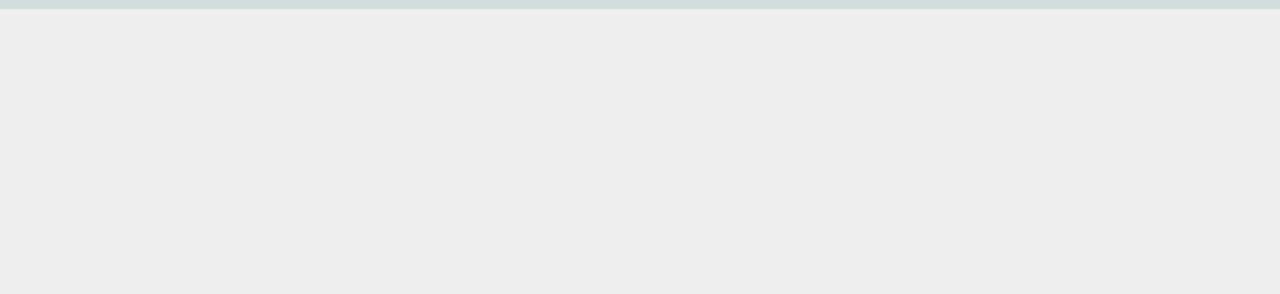
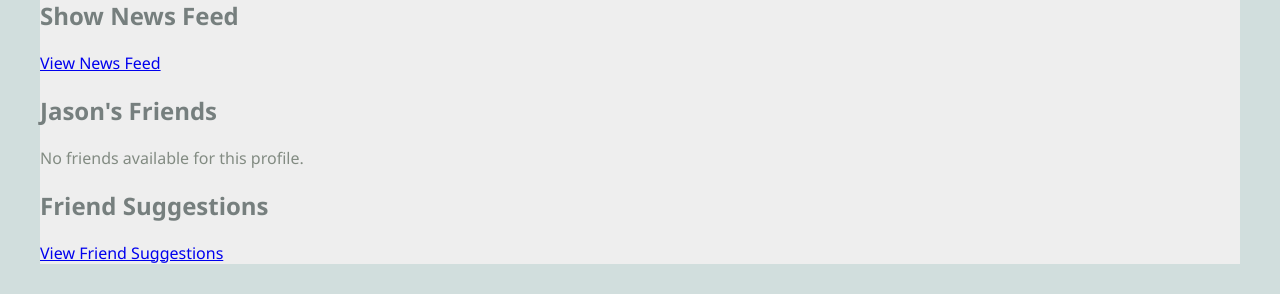
Before and after one commit to Keithy111/cs412, a Django app: page /mini_fb/profile/2 in a window 1280 px wide. Shown: the part 977-1271 px from the top of the page. Before the commit the page ends 986 px from the top, so only its background shows below. Run offline with Django 4.2, Linux system fonts and the light colour scheme; data comes from the database, SQL or seed files in the repository; both versions use the stored data as it was after the commit.

Commit message:
Added views and template for mini_fb

```diff
--- a/mini_fb/admin.py
+++ b/mini_fb/admin.py
@@ -7,3 +7,4 @@ from .models import *
 admin.site.register(Profile)
 admin.site.register(StatusMessage)
 admin.site.register(Image)
+admin.site.register(Friend)
--- a/mini_fb/models.py
+++ b/mini_fb/models.py
@@ -4,6 +4,7 @@
 ## mini_fb/models.py
 from django.db import models
 from django.urls import reverse ## NEW
+from django.utils import timezone
 
 
 # Create your models here.
@@ -33,6 +34,53 @@ class Profile(models.Model):
     '''returns the URL for the object’s detailed view'''
     return reverse('show_profile', kwargs={'pk': self.pk})
 
+  def get_friends(self):
+      '''Return all friends related to a profile'''
+
+      friends = Friend.objects.filter(models.Q(profile1=self) | models.Q(profile2=self))
+      friend_profiles = [
+          friend.profile2 if friend.profile1 == self else friend.profile1
+          for friend in friends
+      ]
+      return friend_profiles
+
+  def add_friend(self, friend):
+      '''  Add a Friend relation between self and another friend'''
+
+      if self == friend:
+          return
+      existing_friend = Friend.objects.filter(
+          models.Q(profile1=self, profile2=friend) | models.Q(profile1=friend, profile2=self)
+      ).exists()
+      if not existing_friend:
+          Friend.objects.create(profile1=self, profile2=friend)
+
+  def get_friend_suggestions(self):
+      '''Return a suggested list of friends for this Profile.'''
+
+      all_profiles = Profile.objects.exclude(id=self.id)
+      print(f"All Profiles: {[profile.id for profile in all_profiles]}")
+      friends = Friend.objects.filter(
+          models.Q(profile1=self) | models.Q(profile2=self)
+      ).values_list('profile1', 'profile2')
+      friend_ids = set()
+      for profile1_id, profile2_id in friends:
+          if profile1_id != self.id:
+              friend_ids.add(profile1_id)
+          if profile2_id != self.id:
+              friend_ids.add(profile2_id)
+      suggestions = all_profiles.exclude(id__in=friend_ids)
+      return suggestions
+
+  def get_news_feed(self):
+        ''' Return a StatusMessages of the user and friends '''
+
+        user_status = StatusMessage.objects.filter(profile=self)
+        friends = self.get_friends()
+        friend_status = StatusMessage.objects.filter(profile__in=friends)
+        news_feed = user_status.union(friend_status).order_by('-timestamp')
+        return news_feed
+
 class StatusMessage(models.Model):
   '''This will model the data attributes of Status Message'''
 
@@ -56,3 +104,15 @@ class Image(models.Model):
 
     def __str__(self):
         return f"Image {self.id} for StatusMessage {self.status_message.id}"
+
+
+class Friend(models.Model):
+    """This model represents a friendship between two Profiles."""
+
+    profile1 = models.ForeignKey(Profile, on_delete=models.CASCADE, related_name="profile1")
+    profile2 = models.ForeignKey(Profile, on_delete=models.CASCADE, related_name='profile2')
+    timestamp = models.DateTimeField(auto_now_add=True)
+
+    def __str__(self):
+        """Return a string representation of this Friend relationship."""
+        return f"{self.profile1.Fname} {self.profile1.Lname} & {self.profile2.Fname} {self.profile2.Lname} "
--- a/mini_fb/templates/mini_fb/show_profile.html
+++ b/mini_fb/templates/mini_fb/show_profile.html
@@ -50,6 +50,29 @@
     {% else %}
     <h2>No Status Message</h2>
     {% endif %}
+
+    <h2> Show News Feed </h2>
+    <a href="{% url 'news_feed' pk=profile.pk %}">View News Feed</a>
+
+    <h2>{{profile.Fname}}'s Friends</h2>
+    {% if profile.get_friends %}
+    <div style="display: flex; flex-wrap: wrap;">
+      {% for friend in profile.get_friends %}
+      <div style="padding-right: 15px; padding-bottom: 15px;">
+        <a href="{% url 'show_profile' pk=friend.pk %}">
+          <img src="{{ friend.profile_url }}" alt="{{ friend.Fname }}'s profile image"
+            style="width: 100px; height: 100px; border-radius: 0;">
+          <p>{{ friend.Fname }} {{ friend.Lname }}</p>
+        </a>
+      </div>
+      {% endfor %}
+    </div>
+    {% else %}
+    <p>No friends available for this profile.</p>
+    {% endif %}
+    <h2> Friend Suggestions </h2>
+    <a href="{% url 'friend_suggestions' pk=profile.pk %}">View Friend Suggestions</a>
+
   </div>
 </main>
 {% endblock %}
--- a/mini_fb/urls.py
+++ b/mini_fb/urls.py
@@ -3,7 +3,8 @@
 ## mini_fb/urls.py
 
 from django.urls import path
-from .views import ShowAllProfiles, ShowProfilePageView, CreateProfileView, CreateStatusMessageView, UpdateProfileView, DeleteStatusMessageView, UpdateStatusMessageView
+from .views import ShowAllProfiles, ShowProfilePageView, CreateProfileView, CreateStatusMessageView, UpdateProfileView, DeleteStatusMessageView, UpdateStatusMessageView, CreateFriendView, ShowFriendSuggestionsView
+from .views import ShowNewsFeedView
 
 urlpatterns = [
     path(r'', ShowAllProfiles.as_view(), name='show_all_profiles'),  # Map '' to ShowAllProfilesView
@@ -14,4 +15,8 @@ urlpatterns = [
     path(r'profile/<int:pk>/update/', UpdateProfileView.as_view(), name='update_profile'),
     path(r'status/<int:pk>/delete/', DeleteStatusMessageView.as_view(), name='delete_status_message'),
     path(r'status/<int:pk>/update/', UpdateStatusMessageView.as_view(), name='update_status_message'),
+    path(r'profile/<int:pk>/add_friend/<int:other_pk>/', CreateFriendView.as_view(), name='add_friend'),
+    path(r'profile/<int:pk>/friend_suggestions/', ShowFriendSuggestionsView.as_view(), name='friend_suggestions'),
+    path(r'profile/<int:pk>/news_feed/', ShowNewsFeedView.as_view(), name='news_feed'),
+
 ]
--- a/mini_fb/views.py
+++ b/mini_fb/views.py
@@ -4,12 +4,13 @@
 # #mini_fb/views.py
 
 from .models import Profile, StatusMessage, Image
-from django.views.generic import ListView, DetailView, CreateView, UpdateView, DeleteView
+from django.views.generic import ListView, DetailView, CreateView, UpdateView, DeleteView, View
 from .forms import *
 from django.urls import reverse ## NEW
 from django.shortcuts import render
 from django.utils import timezone
 from django.shortcuts import get_object_or_404
+from django.http import HttpResponseRedirect ## NEW
 
 
 # Create your views here.
@@ -120,3 +121,52 @@ class UpdateStatusMessageView(UpdateView):
     def get_success_url(self):
         # Redirect the user back to the profile page after successful update
         return reverse('show_profile', kwargs={'pk': self.object.profile.pk})
+
+class CreateFriendView(View):
+    ''' A view that allows a user to add a friend '''
+    def dispatch(self, request, *args, **kwargs):
+        if request.method.lower() == 'post':
+            return self.post(request, *args, **kwargs)
+        return self.http_method_not_allowed(request, *args, **kwargs)
+
+    def post(self, request, *args, **kwargs):
+        profile_pk = kwargs.get('pk')
+        other_pk = kwargs.get('other_pk')
+        profile = Profile.objects.get(pk=profile_pk)
+        other_profile = Profile.objects.get(pk=other_pk)
+
+        profile.add_friend(other_profile)
+        return HttpResponseRedirect(self.get_success_url(profile.pk))
+
+    def get_success_url(self, pk):
+        ''' Return the URL to redirect to after adding a friend '''
+        return reverse('show_profile', kwargs={'pk': pk})
+
+class ShowFriendSuggestionsView(DetailView):
+    ''' A view to see friend suggestions '''
+    model = Profile
+    template_name = 'mini_fb/friend_suggestions.html'
+    context_object_name = 'profile'
+
+    def get_context_data(self, **kwargs):
+        context = super().get_context_data(**kwargs)
+        profile = self.get_object()
+        context['friend_suggestions'] = profile.get_friend_suggestions()
+        return context
+
+    def get_success_url(self):
+        ''' Return the URL to redirect to after successful update '''
+        return reverse('show_profile', kwargs={'pk': self.object.profile.pk})
+
+class ShowNewsFeedView(DetailView):
+    ''' A view to see other status messages of friends '''
+    model = Profile
+    template_name = 'mini_fb/news_feed.html'
+    context_object_name = 'profile'
+
+    def get_context_data(self, **kwargs):
+        context = super().get_context_data(**kwargs)
+        profile = self.get_object()
+        context['news_feed'] = profile.get_news_feed()
+        context['current_profile'] = profile
+        return context
```
Also changed, not shown: mini_fb/templates/mini_fb/friend_suggestions.html (added, +27 -0 lines), mini_fb/templates/mini_fb/news_feed.html (added, +38 -0 lines), db.sqlite3, mini_fb/migrations/0005_friend.py (added).
